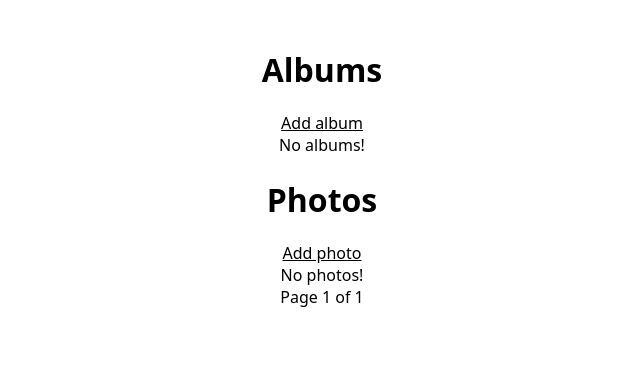
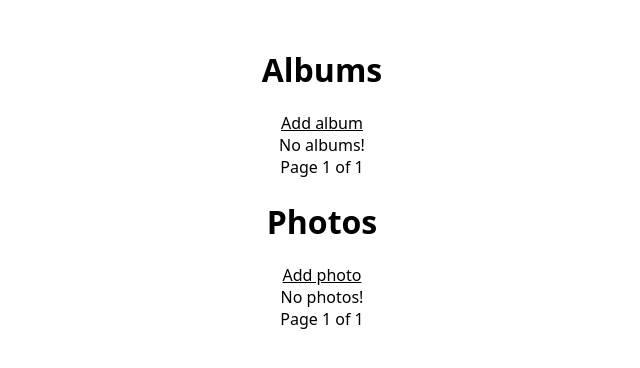
Before and after one commit to welliam/imagersite, a Django app: page /images/library/ in a window 1280 px wide. Shown: the part 22-390 px from the top of the page, without its empty margins (318-958 px from the left). Run offline with Django 3.2, Linux system fonts and the light colour scheme; the visitor is signed in with stand-in values (Sample User, id 1); data that the repository does not hold is empty; some libraries are stand-ins or nearby versions.

Commit message:
Implement, test album and photo paginators

```diff
--- a/image/templates/library.html
+++ b/image/templates/library.html
@@ -35,10 +35,25 @@
         </a>
       </div>
     {% endfor %}
-</div>
   {% else %}
     No albums!
   {% endif %}
+    <div class="pagination">
+      <span class="step-links">
+          {% if albums.has_previous %}
+              <a href="?ap={{ albums.previous_page_number }}&pp={{ pp }}">previous</a>
+          {% endif %}
+
+          <span class="current">
+              Page {{ ap }} of {{ albums.paginator.num_pages }}
+          </span>
+
+          {% if albums.has_next %}
+              <a href="?ap={{ albums.next_page_number }}&pp={{ pp }}">next</a>
+          {% endif %}
+      </span>
+  </div>
+</div>
 
 
 <h1>Photos</h1>
@@ -74,15 +89,15 @@
     <div class="pagination">
       <span class="step-links">
           {% if photos.has_previous %}
-              <a href="?page={{ photos.previous_page_number }}">previous</a>
+              <a href="?pp={{ photos.previous_page_number }}&ap={{ ap }}">previous</a>
           {% endif %}
 
           <span class="current">
-              Page {{ page }} of {{ photos.paginator.num_pages }}
+              Page {{ pp }} of {{ photos.paginator.num_pages }}
           </span>
 
-          {% if albums.has_next %}
-              <a href="?page={{ albums.next_page_number }}">next</a>
+          {% if photos.has_next %}
+              <a href="?pp={{ photos.next_page_number }}&ap={{ ap }}">next</a>
           {% endif %}
       </span>
   </div>
--- a/image/views.py
+++ b/image/views.py
@@ -8,31 +8,31 @@ from django.http import Http404
 
 from .models import Album, Photo
 
+def get_paginated(paginator, page):
+    try:
+        return paginator.page(page), page
+    except PageNotAnInteger:
+        return paginator.page(1), 1
+    except EmptyPage:
+        return [], page
+
 
 def library_view(request):
     """Render a library."""
     photos = request.user.photos.all()
     albums = request.user.albums.all()
-    pag_photos = Paginator(photos, 4)
-    pag_albums = Paginator(albums, 4)
-    page = request.GET.get('page', 1)
-
-    try:
-        photos = pag_photos.page(page)
-    except PageNotAnInteger:
-        photos = pag_photos.page(1)
-    except EmptyPage:
-        photos = pag_photos.page(pag_photos.num_pages)
-    try:
-        albums = pag_albums.page(page)
-    except PageNotAnInteger:
-        albums = pag_albums.page(1)
-    except EmptyPage:
-        albums = pag_albums.page(pag_albums.num_pages)
+    photos, pp = get_paginated(
+        Paginator(photos, 4),
+        request.GET.get('pp', 1)
+    )
+    albums, ap = get_paginated(
+        Paginator(albums, 4),
+        request.GET.get('ap', 1)
+    )
     for album in albums:
         if not album.cover:
             album.nocover = True
-    context = dict(photos=photos, albums=albums, page=page)
+    context = dict(photos=photos, albums=albums, pp=pp, ap=ap)
     return render(request, 'library.html', context)
 
 
```
Also changed, not shown: image/tests.py (+3 -4 lines).
